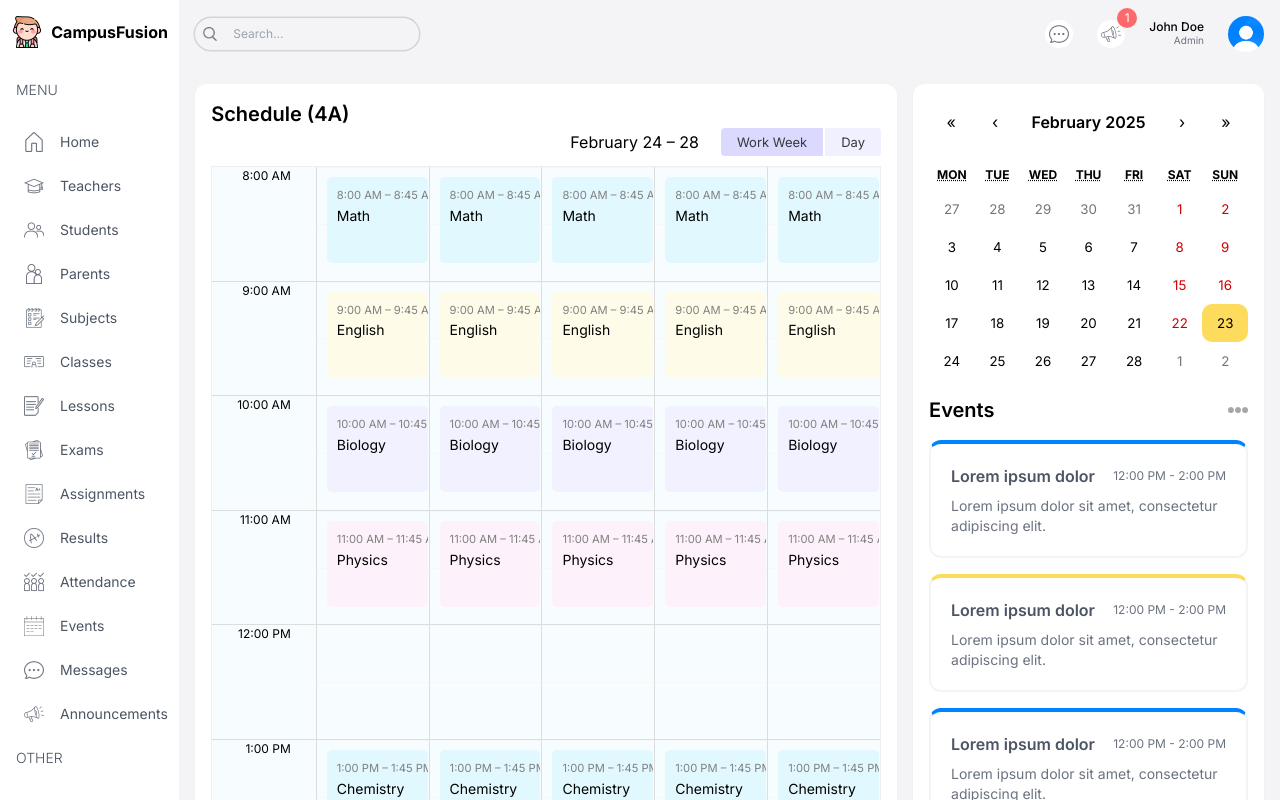
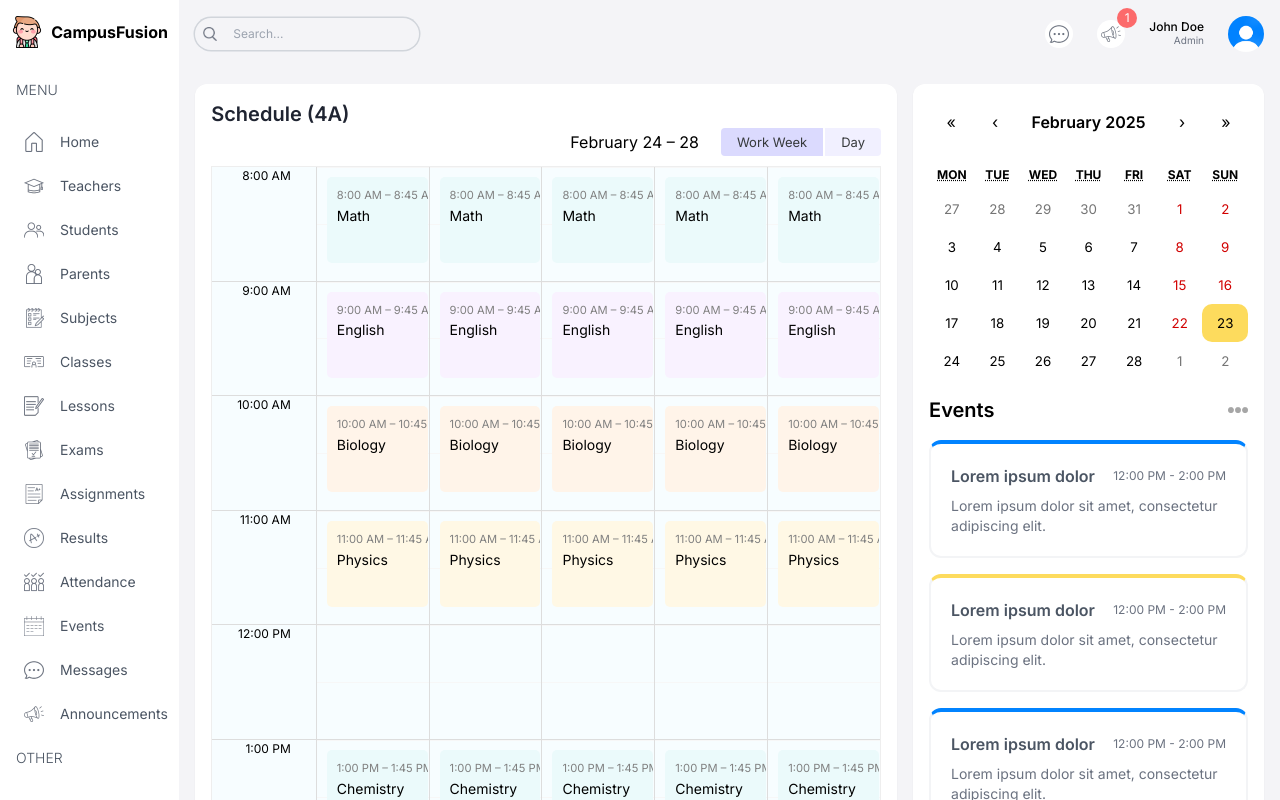
Before and after one commit to adivishnu-a/CampusFusion, a Next.js app: page /student in a window 1280 px wide. Built offline with nearby package versions, Linux system fonts and the light colour scheme.

Commit message:
Update styles and colors for Teachers, Student, and Teacher pages; enhance event background colors and adjust Announcements component typography

```diff
--- a/src/app/(dashboard)/list/teachers/page.tsx
+++ b/src/app/(dashboard)/list/teachers/page.tsx
@@ -11,13 +11,13 @@ const TeachersListPage = () => {
         <div className='flex flex-col md:flex-row items-center gap-4 w-full md:w-auto'>
           <TableSearch />
           <div className='flex items-center gap-4 self-end'>
-            <button className="w-8 h-8 flex items-center justify-center rounded-full bg-campYellow">
+            <button className="w-8 h-8 flex items-center justify-center rounded-full bg-campDarwinCobaltBlue">
               <Image src="/filter.png" alt="" width={14} height={14} />
             </button>
-            <button className="w-8 h-8 flex items-center justify-center rounded-full bg-campYellow">
+            <button className="w-8 h-8 flex items-center justify-center rounded-full bg-campDarwinCobaltBlue">
               <Image src="/sort.png" alt="" width={14} height={14} />
             </button>
-            <button className="w-8 h-8 flex items-center justify-center rounded-full bg-campYellow">
+            <button className="w-8 h-8 flex items-center justify-center rounded-full bg-campDarwinCobaltBlue">
               <Image src="/plus.png" alt="" width={14} height={14} />
             </button>
           </div>
--- a/src/app/(dashboard)/student/page.tsx
+++ b/src/app/(dashboard)/student/page.tsx
@@ -7,7 +7,7 @@ const StudentPage = () => {
       {/* Left */}
       <div className='w-full xl:w-2/3'>
         <div className='h-full bg-white p-4 rounded-xl shadow-sm'>
-          <h1 className="text-xl font-semibold">Schedule (4A)</h1>
+          <h1 className="text-xl font-semibold text-campDarwinCharcoal">Schedule (4A)</h1>
           <BigCalendar />
         </div>
       </div>
--- a/src/app/(dashboard)/teacher/page.tsx
+++ b/src/app/(dashboard)/teacher/page.tsx
@@ -7,7 +7,7 @@ const TeacherPage = () => {
       {/* Left */}
       <div className='w-full xl:w-2/3'>
         <div className='h-full bg-white p-4 rounded-xl shadow-sm'>
-          <h1 className="text-xl font-semibold">Schedule</h1>
+          <h1 className="text-xl font-semibold text-campDarwinCharcoal">Schedule</h1>
           <BigCalendar />
         </div>
       </div>
--- a/src/app/globals.css
+++ b/src/app/globals.css
@@ -140,28 +140,28 @@
 }
 
 .rbc-event:nth-child(1) {
-  background-color: #e2f8ff !important;
+  background-color: #EBFAFB !important;
 }
 .rbc-event:nth-child(2) {
-  background-color: #fefce8 !important;
+  background-color: #F9F2FF !important;
 }
 .rbc-event:nth-child(3) {
-  background-color: #f2f1ff !important;
+  background-color: #FFF4E9 !important;
 }
 .rbc-event:nth-child(4) {
-  background-color: #fdf2fb !important;
+  background-color: #FFF8E5 !important;
 }
 .rbc-event:nth-child(5) {
-  background-color: #e2f8ff !important;
+  background-color: #EBFAFB !important;
 }
 .rbc-event:nth-child(6) {
-  background-color: #fefce8 !important;
+  background-color: #F9F2FF !important;
 }
 .rbc-event:nth-child(7) {
-  background-color: #f2f1ff !important;
+  background-color: #FFF4E9 !important;
 }
 .rbc-event:nth-child(8) {
-  background-color: #fdf2fb !important;
+  background-color: #FFF8E5 !important;
 }
 
 .rbc-event-label{
--- a/src/components/Announcements.tsx
+++ b/src/components/Announcements.tsx
@@ -32,7 +32,7 @@ const Announcements = () => {
         </div>
         <div className="bg-campDarwinPastelZincYellow rounded-xl p-4">
           <div className="flex items-center justify-between">
-            <h2 className="font-bold">Lorem ipsum dolor sit</h2>
+            <h2 className="font-medium">Lorem ipsum dolor sit</h2>
             <span className="text-xs text-gray-500 bg-white rounded-md px-1 py-1">
               2025-01-01
             </span>
--- a/tailwind.config.ts
+++ b/tailwind.config.ts
@@ -33,6 +33,10 @@ const config: Config = {
         campDarwinPastelSignalBlue: "#8ea3bf",
         campDarwinPastelCandyPeach: "#f9f2ff",
         campDarwinPastelZincYellow: "#fff8e5",
+        campDarwinPastelOne: "EBFAFB",
+        campDawrinPastelTwo: "F9F2FF",
+        campDarwinPastelThree: "FFF4E9",
+        campDarwinPastelFour: "FFF8E5",
       },
     },
   },
```
